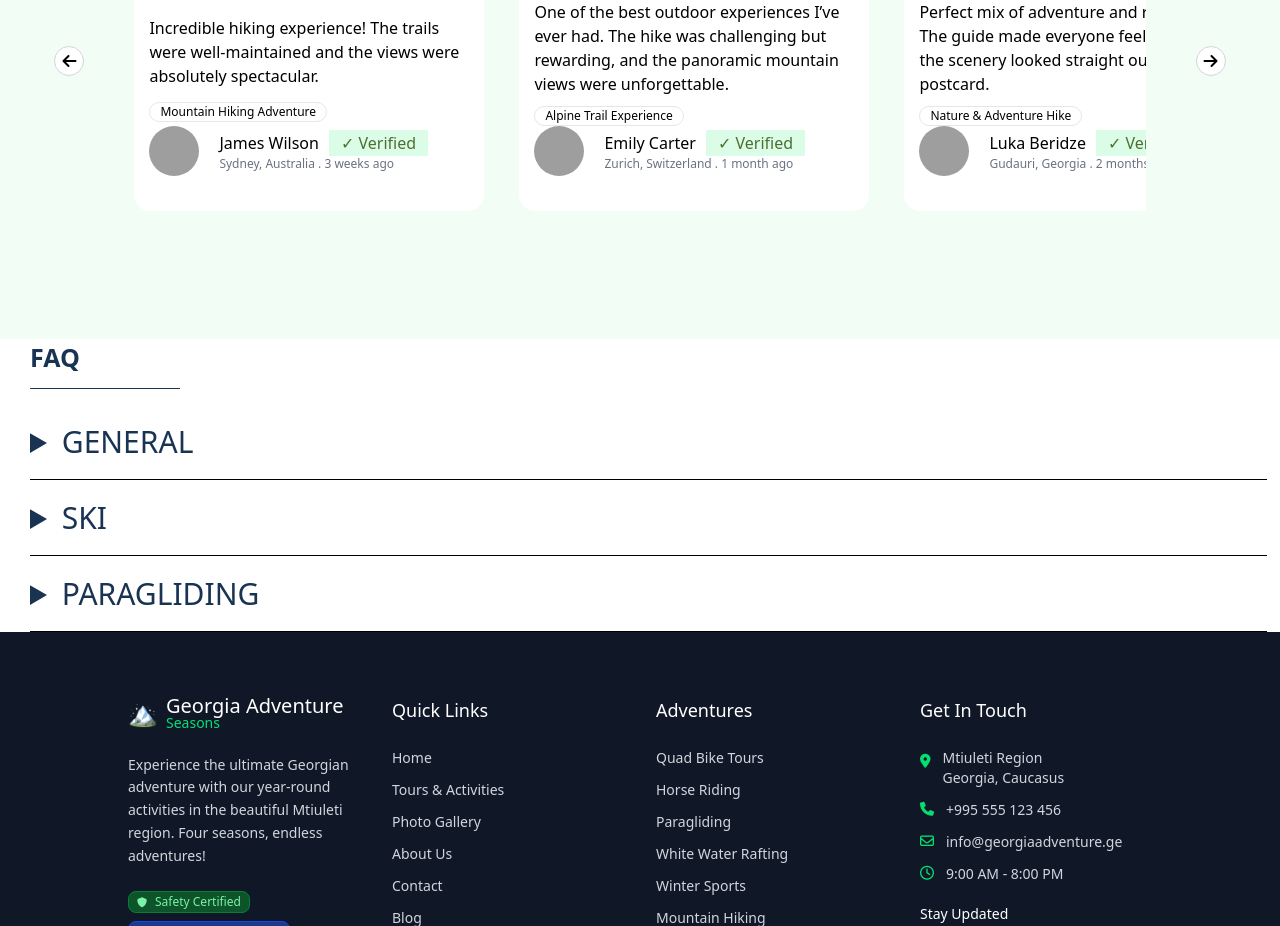
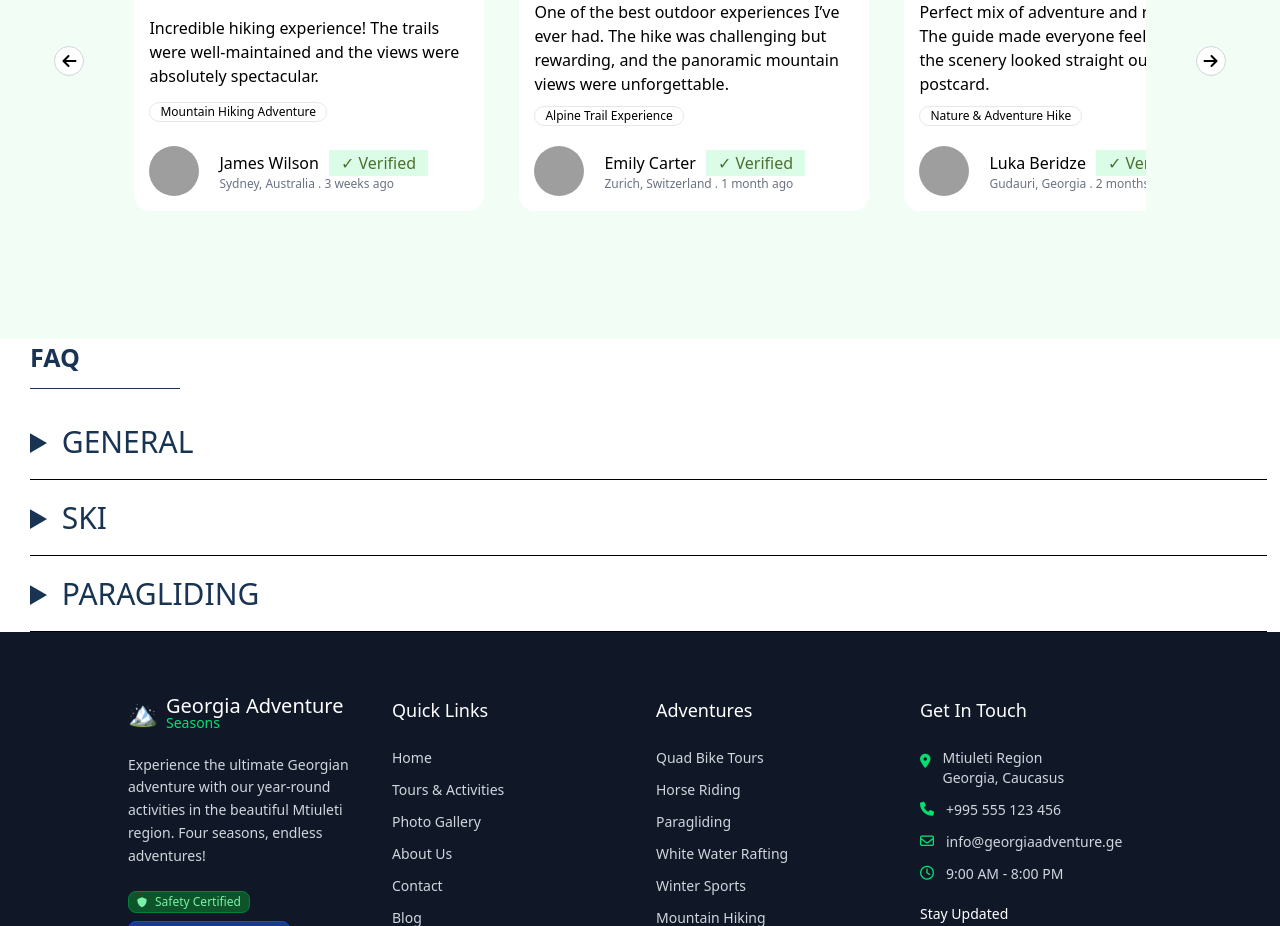
Before and after one commit to gabrieli12/Georgia_Adventure_Seasons-v1, a React (Vite) app: page / in a window 1280 px wide. Shown: the part 6020-6946 px from the top of the page. Built offline with nearby package versions, Linux system fonts and the light colour scheme; grey boxes are pictures that could not be loaded.

Commit message:
fixed reviews problem

```diff
--- a/src/HOME/Hero/Reviews/ReviewsComp.jsx
+++ b/src/HOME/Hero/Reviews/ReviewsComp.jsx
@@ -14,7 +14,7 @@ function ReviewsComp({text, tag, loc, time, img, name, rating}) {
           </div>
           <h1 className='font-[300] mt-[10px]'>{text}</h1>
           <p className='border rounded-[100px] px-[10px] w-[max-content] border-gray-200 font-[500] mt-[10px] text-[12px]'>{tag}</p>
-          <div className='flex items-center gap-[20px] mt-[20px] relative bottom-[20px]'>
+          <div className='flex items-center gap-[20px] mt-[20px]'>
             <img src={img} react-lazyload className='w-[50px] h-[50px] rounded-[50%]' alt="name" loading="lazy" />
             <div>
               <div className='flex items-center gap-[10px]'>
```
